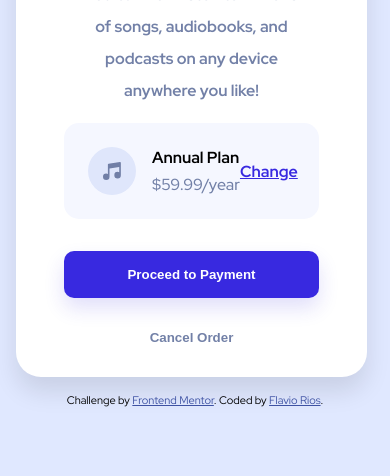
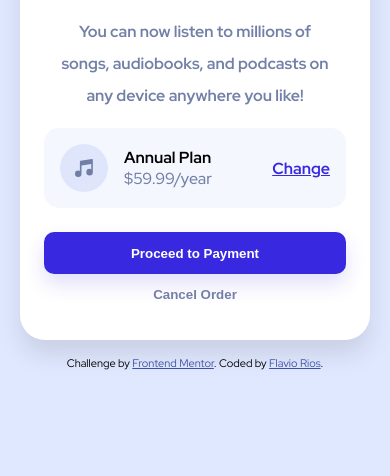
Before and after one commit to flaviovich/frontendmentor-order-summary-card, a plain HTML site: page index.html in a window 390 px wide. Shown: the part 368-844 px from the top of the page. Drawn offline with Linux system fonts and the light colour scheme.

Commit message:
style: enhance responsive layout and improve UI elements

```diff
--- a/styles/main.css
+++ b/styles/main.css
@@ -25,15 +25,19 @@
   --font-size-xl: 2rem;
 
   /* 📐 Spacing */
-  --spacing-xs: 0.5rem;
-  --spacing-sm: 1rem;
-  --spacing-md: 1.5rem;
-  --spacing-lg: 2rem;
+  --spacing-xs: 0.5em;
+  --spacing-sm: 1em;
+  --spacing-md: 1.5em;
+  --spacing-lg: 2em;
 
   /* 🔲 Borders & radius */
   --radius-sm: 10px;
   --radius-md: 15px;
   --radius-lg: 25px;
+}
+
+html {
+  font-size: 1rem;
 }
 
 body {
@@ -47,19 +51,21 @@ body {
   flex-direction: column;
   justify-content: center;
   align-items: center;
-  padding: 1rem 0;
+  padding-bottom: var(--spacing-sm);
 }
 
 .container {
-  height: auto;
   display: flex;
   flex-direction: column;
+  justify-content: center;
+  align-items: center;
+  gap: var(--spacing-md);
+  margin: var(--spacing-sm) 0;
 }
 
 .card {
-  width: 90%;
-  margin: 0 auto;
-  margin-bottom: 1rem;
+  width: 80%;
+  min-width: 350px;
   border-radius: var(--radius-lg);
   background-color: white;
   overflow: hidden;
@@ -72,18 +78,17 @@ body {
 }
 
 .card-body {
-  padding: 0 1.5rem;
+  padding: 0 var(--spacing-md);
 }
 
 .card-title {
   text-align: center;
   font-weight: 900;
-  margin: 1rem 0;
+  margin: var(--spacing-sm) 0;
 }
 
 .card-description {
-  font-size: 1rem;
-  margin: 1rem;
+  margin: var(--spacing-sm);
   text-align: center;
   color: var(--gray-600);
   line-height: 2rem;
@@ -96,13 +101,13 @@ body {
   justify-content: space-between;
   background-color: var(--blue-50);
   border-radius: var(--radius-md);
-  padding: 1rem;
+  padding: var(--spacing-sm);
 }
 
 .plan-details {
   display: flex;
   align-items: center;
-  gap: 1rem;
+  gap: var(--spacing-sm);
 }
 
 .plan-icon {
@@ -131,12 +136,12 @@ body {
 }
 
 .card-footer {
-  padding: 1.5rem;
+  padding: var(--spacing-md);
 }
 
 .btn {
   font-weight: 700;
-  padding: 1rem;
+  padding: var(--spacing-sm);
   width: 100%;
   border-style: none;
   cursor: pointer;
@@ -156,18 +161,19 @@ body {
   background-color: transparent;
 }
 
-@media (width >375px) {
+@media (width >480px) {
   body {
     background-image: url(../assets/images/pattern-background-desktop.svg);
   }
 
   .container {
     flex-direction: row;
+    flex-wrap: wrap;
   }
 
   .card {
     max-width: 450px;
-    margin: 1rem;
+    margin: var(--spacing-sm);
   }
 
   .card-title {
@@ -175,11 +181,11 @@ body {
   }
 
   .card-body {
-    padding: 2rem 3rem;
+    padding: var(--spacing-lg) 3em;
   }
 
   .plan-container {
-    padding: 1.5rem;
+    padding: var(--spacing-md);
   }
 
   .plan-details>div {
@@ -203,11 +209,10 @@ body {
   }
 
   .btn-secondary {
-    padding: 2rem 0;
+    padding: var(--spacing-lg) 0;
   }
 
   .btn-secondary:hover {
     color: var(--blue-950);
   }
-
 }
```
